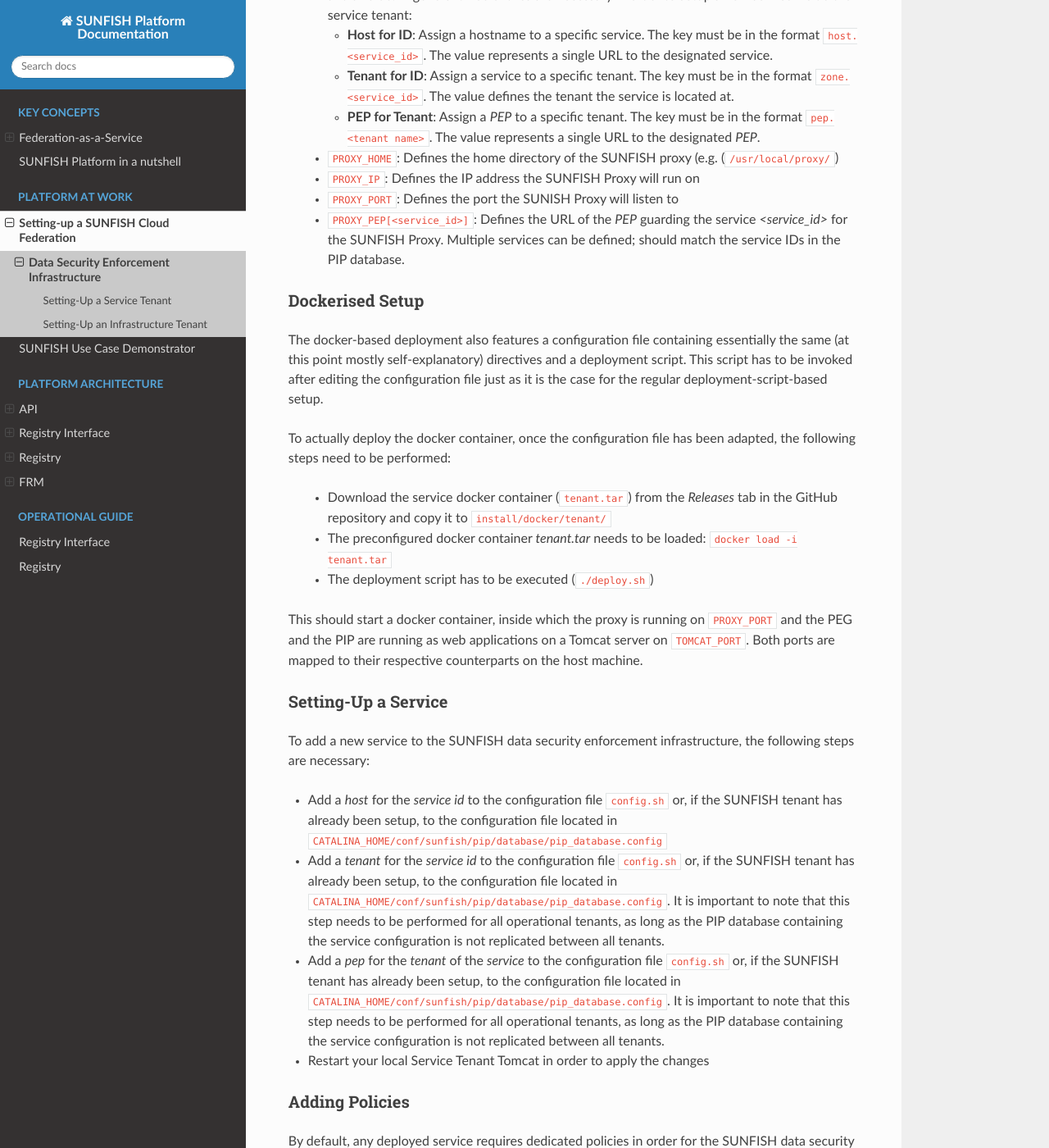
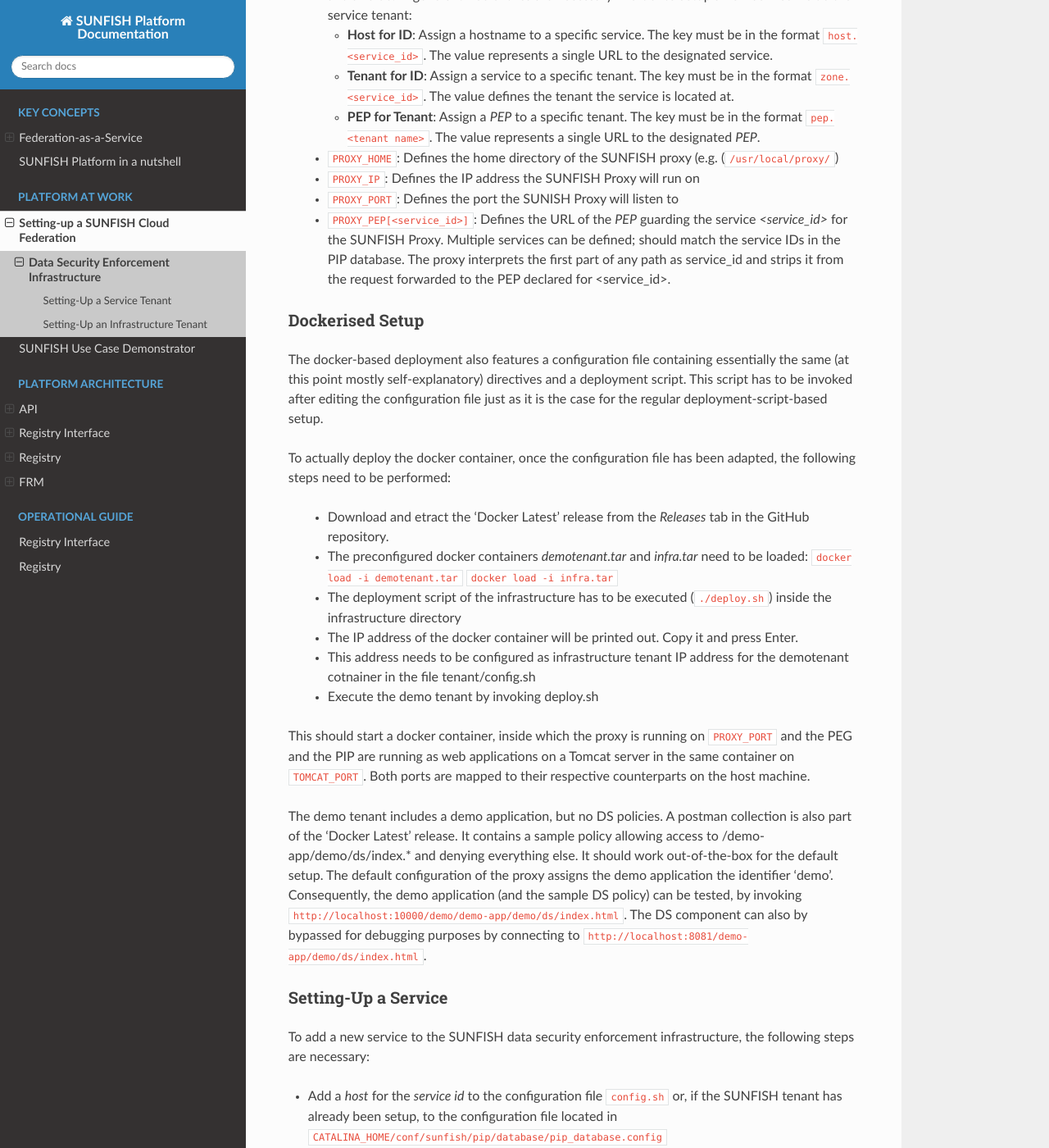
Before and after one commit to sunfish-prj/Platform-docs, a Sphinx documentation site: the page built from docs/ds/ds.rst, in a window 1280 px wide and 1400 px high, scrolled down 2644 px. Shown: the whole window at 82% size. Built offline with Sphinx 7.4.7 and the Read the Docs theme 2.0.0, drawn with Linux system fonts in a browser that asks for light colours.

Commit message:
update docker-related docs

```diff
--- a/docs/ds/ds.rst
+++ b/docs/ds/ds.rst
@@ -71,7 +71,7 @@
  * ``PROXY_HOME``: Defines the home directory of the SUNFISH proxy (e.g. (``/usr/local/proxy/``)
  * ``PROXY_IP``: Defines the IP address the SUNFISH Proxy will run on
  * ``PROXY_PORT``: Defines the port the SUNISH Proxy will listen to
- * ``PROXY_PEP[<service_id>]``: Defines the URL of the *PEP* guarding the service *<service_id>* for the SUNFISH Proxy. Multiple services can be defined; should match the service IDs in the PIP database.
+ * ``PROXY_PEP[<service_id>]``: Defines the URL of the *PEP* guarding the service *<service_id>* for the SUNFISH Proxy. Multiple services can be defined; should match the service IDs in the PIP database. The proxy interprets the first part of any path as service_id and strips it from the request forwarded to the PEP declared for <service_id>.
 
 
 Dockerised Setup
@@ -80,11 +80,17 @@
 
 To actually deploy the docker container, once the configuration file has been adapted, the following steps need to be performed:
 
- * Download the service docker container (``tenant.tar``) from the `Releases` tab in the GitHub repository and copy it to ``install/docker/tenant/``
- * The preconfigured docker container *tenant.tar* needs to be loaded: ``docker load -i tenant.tar``
- * The deployment script has to be executed (``./deploy.sh``)
+ * Download and etract the 'Docker Latest' release from the `Releases` tab in the GitHub repository.
+ * The preconfigured docker containers *demotenant.tar* and  *infra.tar* need to be loaded: ``docker load -i demotenant.tar`` ``docker load -i infra.tar``
+ * The deployment script of the infrastructure has to be executed (``./deploy.sh``) inside the infrastructure directory
+ * The IP address of the docker container will be printed out. Copy it and press Enter.
+ * This address needs to be configured as infrastructure tenant IP address for the demotenant cotnainer in the file tenant/config.sh
+ * Execute the demo tenant by invoking deploy.sh
 
-This should start a docker container, inside which the proxy is running on ``PROXY_PORT`` and the PEG and the PIP are running as web applications on a Tomcat server on ``TOMCAT_PORT``. Both ports are mapped to their respective counterparts on the host machine.
+This should start a docker container, inside which the proxy is running on ``PROXY_PORT`` and the PEG and the PIP are running as web applications on a Tomcat server in the same container on ``TOMCAT_PORT``. Both ports are mapped to their respective counterparts on the host machine.
+
+The demo tenant includes a demo application, but no DS policies. A postman collection is also part of the 'Docker Latest' release. It contains a sample policy allowing access to /demo-app/demo/ds/index.* and denying everything else. It should work out-of-the-box for the default setup.
+The default configuration of the proxy assigns the demo application the identifier 'demo'. Consequently, the demo application (and the sample DS policy) can be tested, by invoking ``http://localhost:10000/demo/demo-app/demo/ds/index.html``. The DS component can also by bypassed for debugging purposes by connecting to ``http://localhost:8081/demo-app/demo/ds/index.html``.
 
 
 Setting-Up a Service
```
